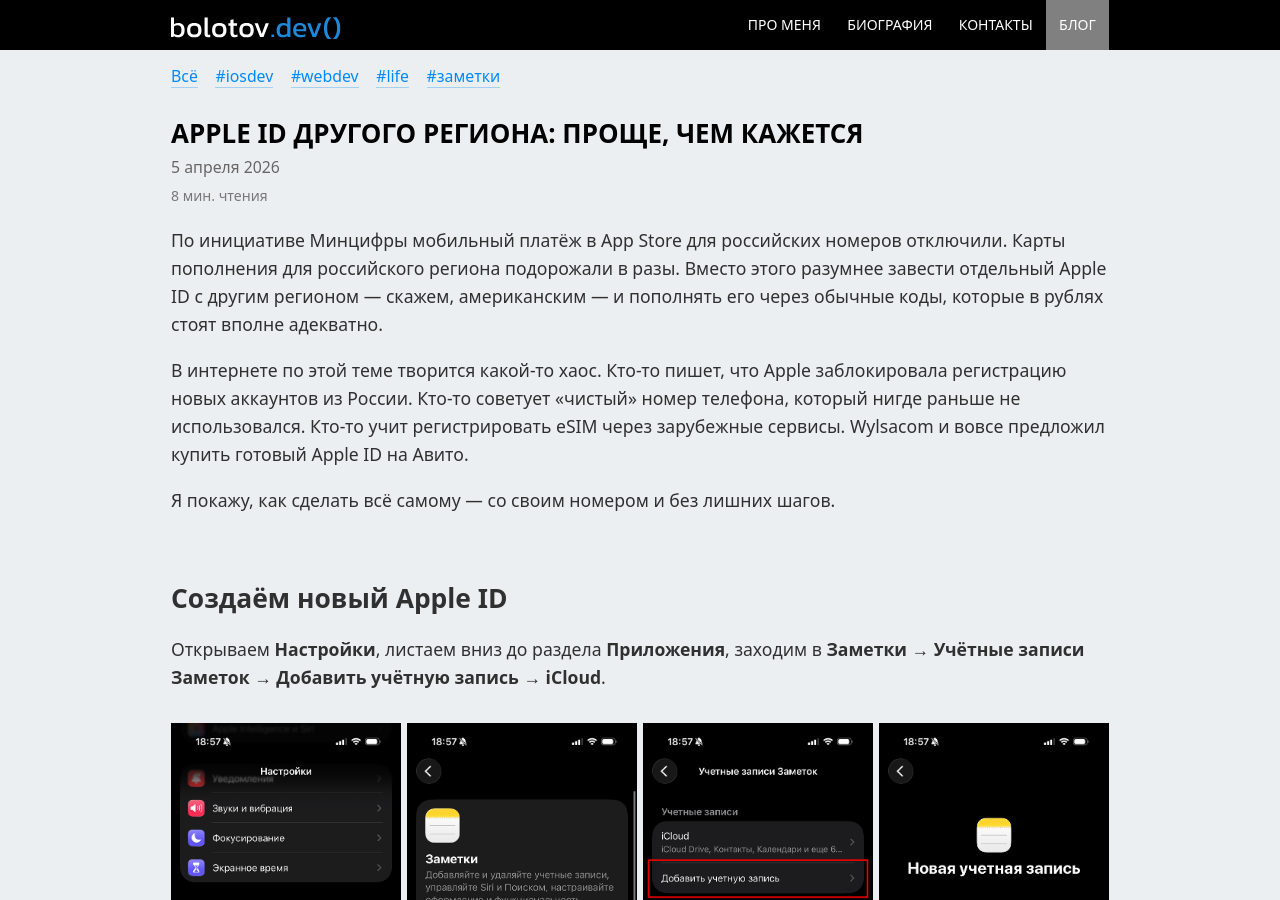
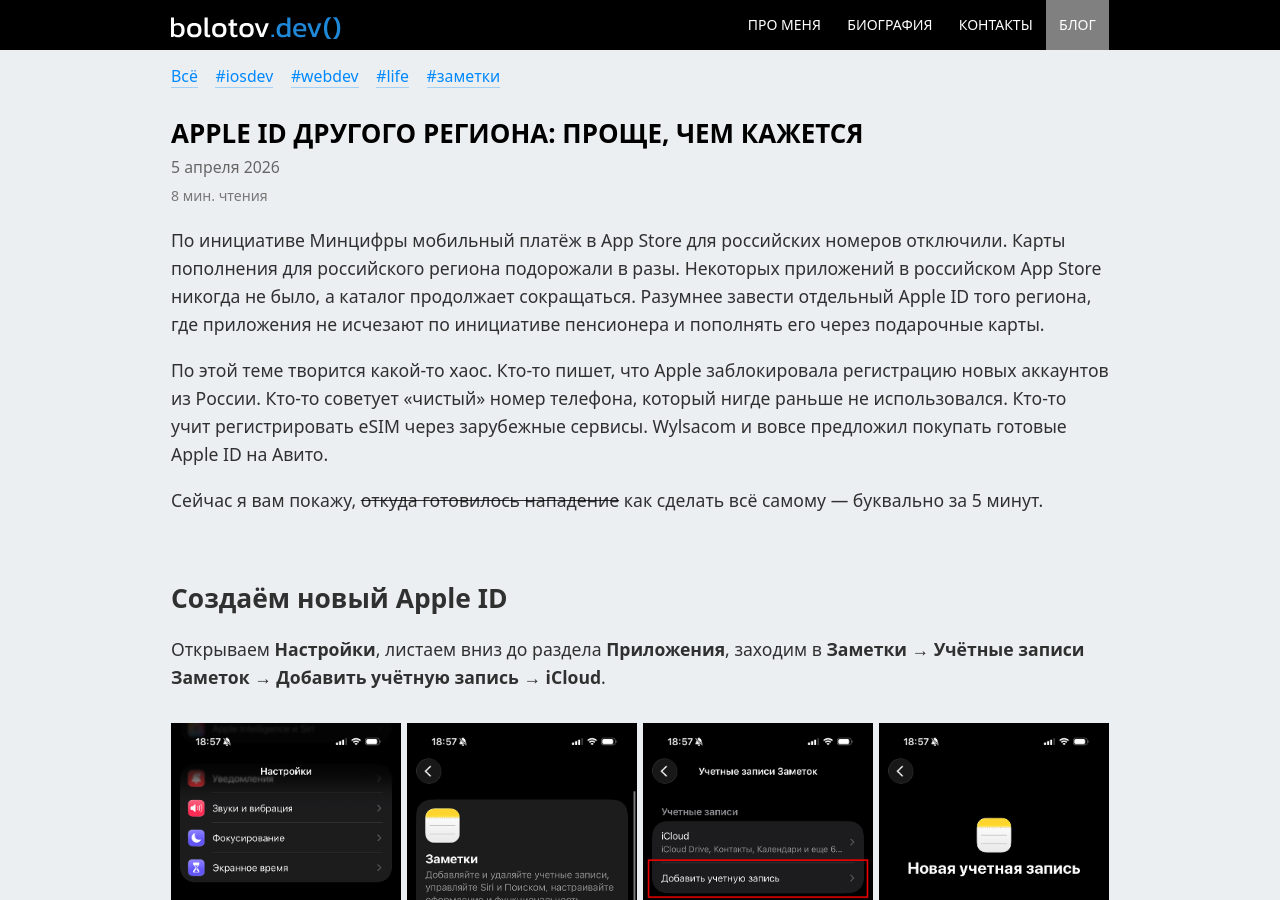
Before and after one commit to artembolotov/artembolotov.github.io, a Jekyll site: the page built from blog/_posts/2026-04-05-apple-id-other-region.md, in a window 1280 px wide and 900 px high. Built offline with Jekyll 4.4.1, drawn with Linux system fonts in a browser that asks for light colours.

Commit message:
Some fixes

```diff
--- a/blog/_posts/2026-04-05-apple-id-other-region.md
+++ b/blog/_posts/2026-04-05-apple-id-other-region.md
@@ -5,11 +5,11 @@
 draft: true
 ---
 
-По инициативе Минцифры мобильный платёж в App Store для российских номеров отключили. Карты пополнения для российского региона подорожали в разы. Вместо этого разумнее завести отдельный Apple ID с другим регионом — скажем, американским — и пополнять его через обычные коды, которые в рублях стоят вполне адекватно.
+По инициативе Минцифры мобильный платёж в App Store для российских номеров отключили. Карты пополнения для российского региона подорожали в разы. Некоторых приложений в российском App Store никогда не было, а каталог продолжает сокращаться. Разумнее завести отдельный Apple ID того региона, где приложения не исчезают по инициативе пенсионера и пополнять его через подарочные карты.
 
-В интернете по этой теме творится какой-то хаос. Кто-то пишет, что Apple заблокировала регистрацию новых аккаунтов из России. Кто-то советует «чистый» номер телефона, который нигде раньше не использовался. Кто-то учит регистрировать eSIM через зарубежные сервисы. Wylsacom и вовсе предложил купить готовый Apple ID на Авито.
+По этой теме творится какой-то хаос. Кто-то пишет, что Apple заблокировала регистрацию новых аккаунтов из России. Кто-то советует «чистый» номер телефона, который нигде раньше не использовался. Кто-то учит регистрировать eSIM через зарубежные сервисы. Wylsacom и вовсе предложил покупать готовые Apple ID на Авито.
 
-Я покажу, как сделать всё самому — со своим номером и без лишних шагов.
+Сейчас я вам покажу, ~~откуда готовилось нападение~~ как сделать всё самому — буквально за 5 минут.
 
 ## Создаём новый Apple ID
 
```
